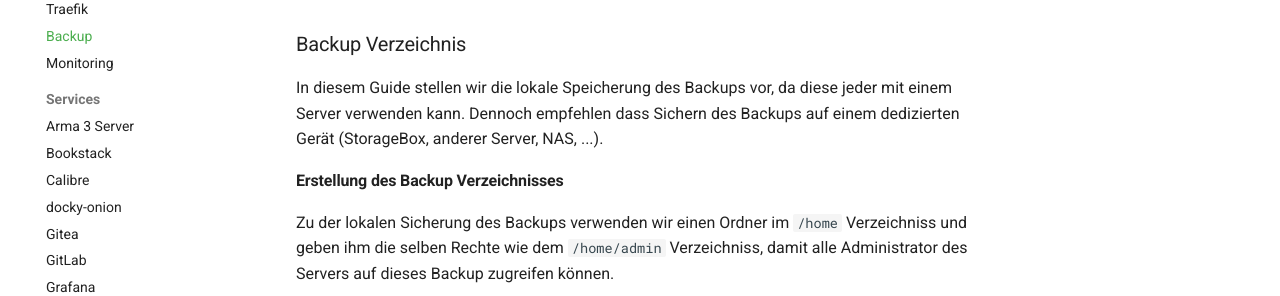
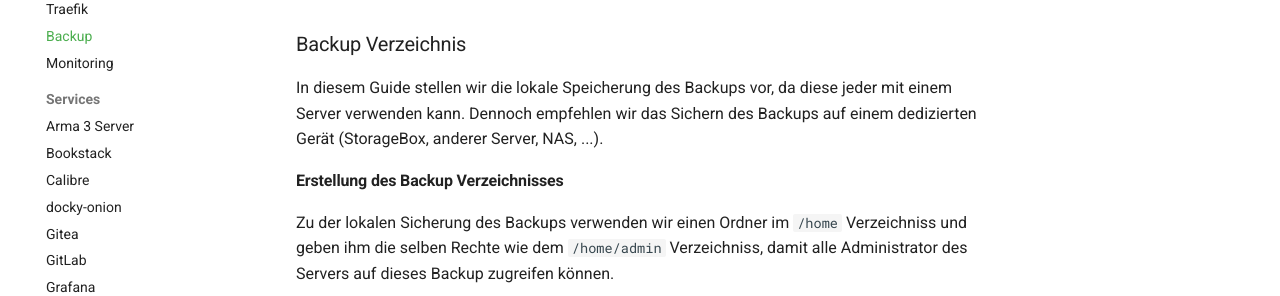
Before and after one commit to felbinger/AdminGuide, an MkDocs documentation site: the page built from docs/installation/30_backup.md, in a window 1280 px wide and 900 px high. Shown: the part 326-622 px from the top of the window. Built offline with MkDocs 1.6.1 and Material for MkDocs 9.7.7, drawn with Linux system fonts in a browser that asks for light colours; comment, search, counter and statistics services are not loaded.

Commit message:
Update docs/installation/30_backup.md
Co-authored-by: Copilot <175728472+Copilot@users.noreply.github.com>

```diff
--- a/docs/installation/30_backup.md
+++ b/docs/installation/30_backup.md
@@ -9,7 +9,7 @@ sudo apt install borgbackup2
 
 ### Backup Verzeichnis
 In diesem Guide stellen wir die lokale Speicherung des Backups vor, da diese jeder mit einem Server verwenden kann.
-Dennoch empfehlen dass Sichern des Backups auf einem dedizierten Gerät (StorageBox, anderer Server, NAS, ...).
+Dennoch empfehlen wir das Sichern des Backups auf einem dedizierten Gerät (StorageBox, anderer Server, NAS, ...).
 
 #### Erstellung des Backup Verzeichnisses
 Zu der lokalen Sicherung des Backups verwenden wir einen Ordner im `/home` Verzeichniss und geben ihm die selben Rechte
```
